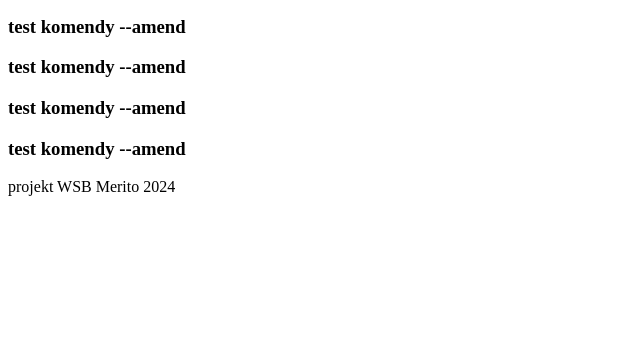
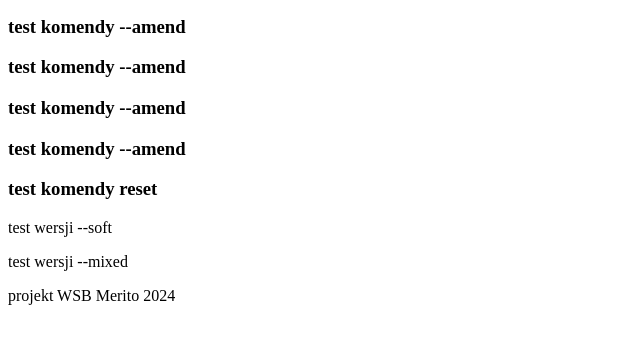
Before and after one commit to httpsMateusz/testowanie, a plain HTML site: page index.html in a window 1280 px wide. Shown: the part 105-448 px from the top of the page, without its empty margins (0-640 px from the left). Drawn offline with Linux system fonts and the light colour scheme.

Commit message:
dodaj sekcje reset do testu

```diff
--- a/index.html
+++ b/index.html
@@ -16,6 +16,11 @@
         <h3>test komendy --amend</h3>
         <h3>test komendy --amend</h3>
     </section>
+    <section>
+        <h3>test komendy reset</h3>
+        <p>test wersji --soft</p>
+        <p>test wersji --mixed</p>
+    </section>
     <footer>
         <p>projekt WSB Merito 2024</p>
     <footer>
```
